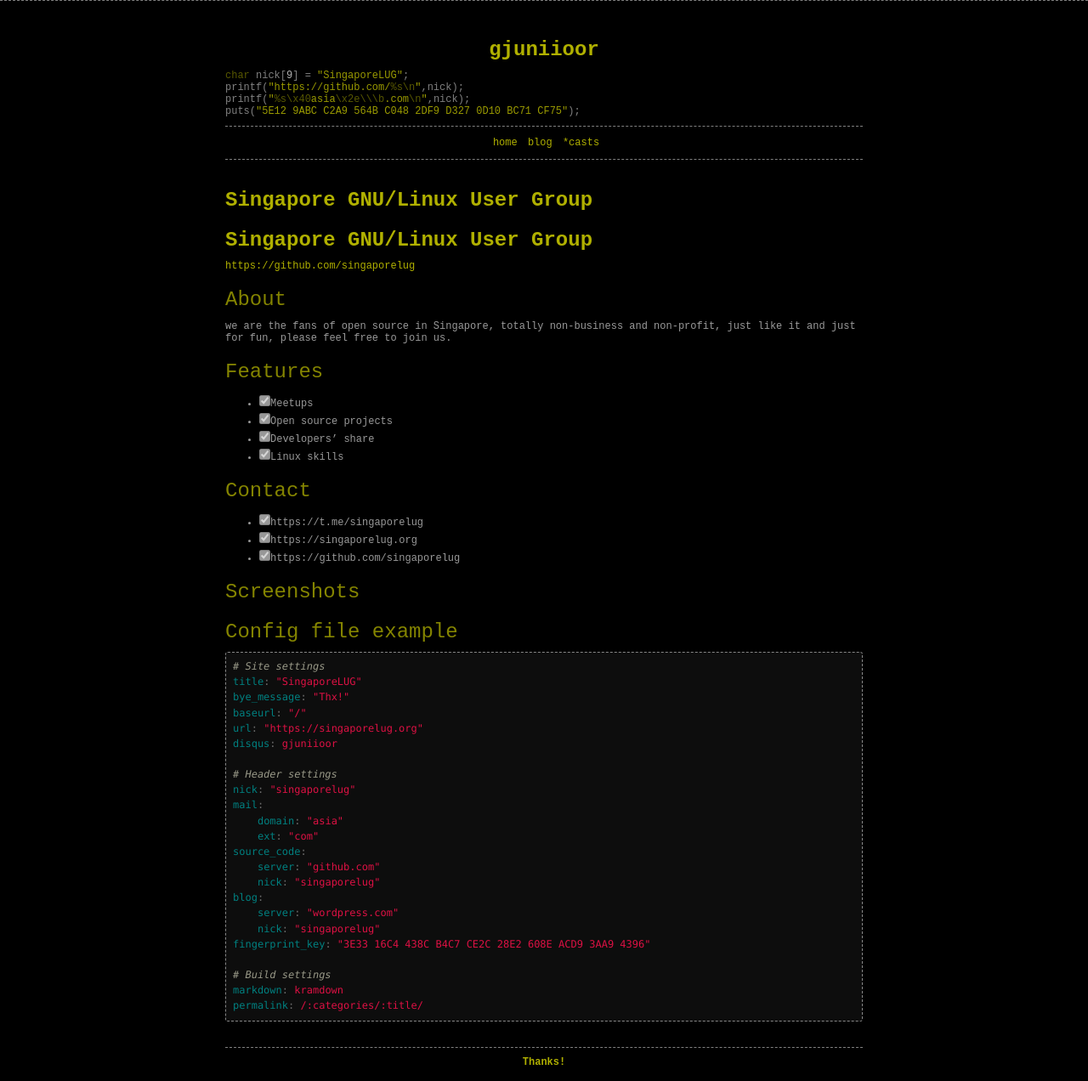
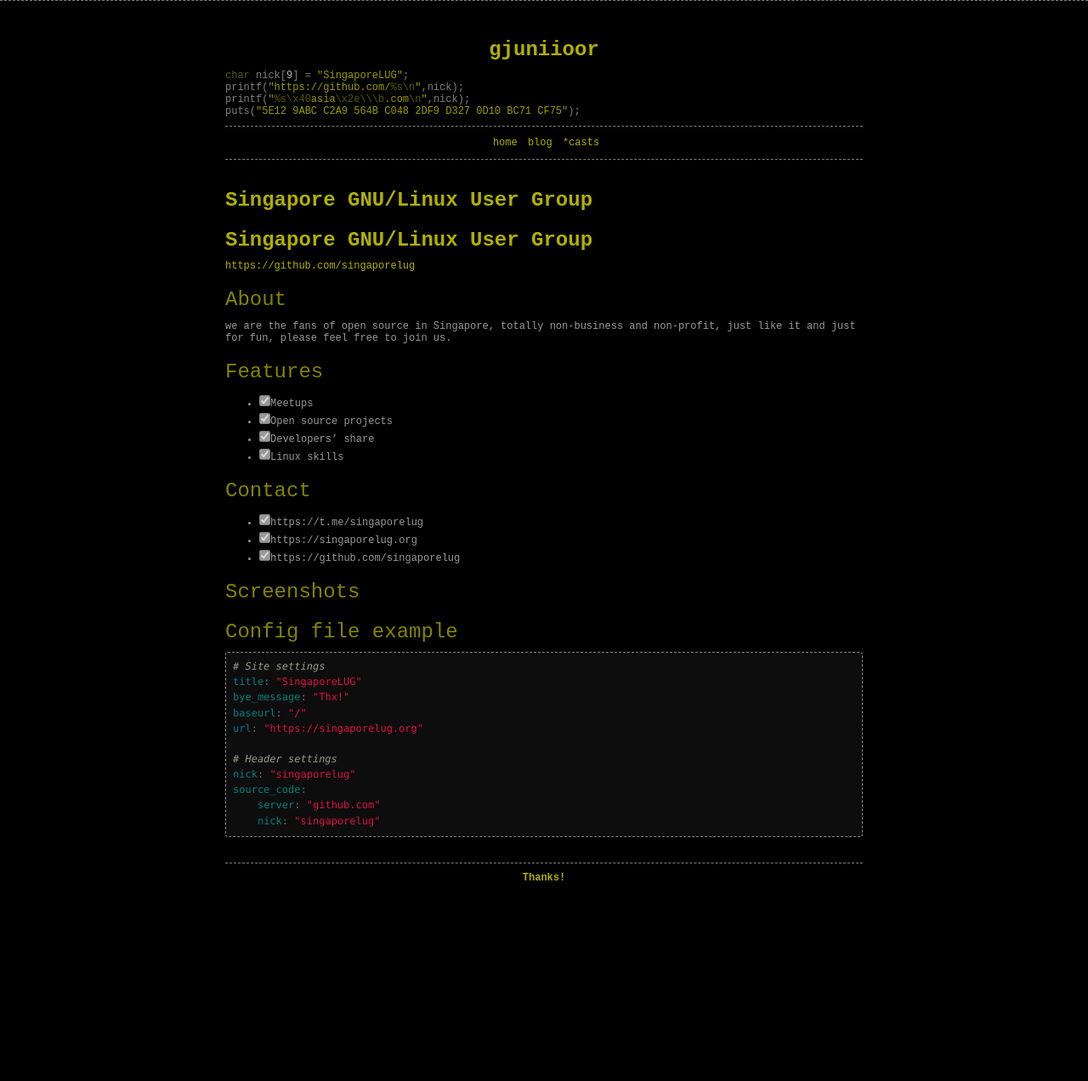
Before and after one commit to SingaporeLUG/singaporelug.org, a Jekyll site: the page built from index.md, in a window 1280 px wide. Shown: the whole page at 85% size. Built offline with Jekyll 4.4.1, drawn with Linux system fonts in a browser that asks for light colours; our own code applies the rules of GitHub Pages for plain Markdown files; after the commit the page ends 1055 px from its top, so only the background shows below that.

Commit message:
update homepage

```diff
--- a/index.md
+++ b/index.md
@@ -33,22 +33,10 @@
 bye_message: "Thx!"
 baseurl: "/"
 url: "https://singaporelug.org"
-disqus: gjuniioor
 
 # Header settings
 nick: "singaporelug"
-mail:
-    domain: "asia"
-    ext: "com"
 source_code:
     server: "github.com"
     nick: "singaporelug"
-blog:
-    server: "wordpress.com"
-    nick: "singaporelug"
-fingerprint_key: "3E33 16C4 438C B4C7 CE2C 28E2 608E ACD9 3AA9 4396"
-
-# Build settings
-markdown: kramdown
-permalink: /:categories/:title/
 ~~~
```
